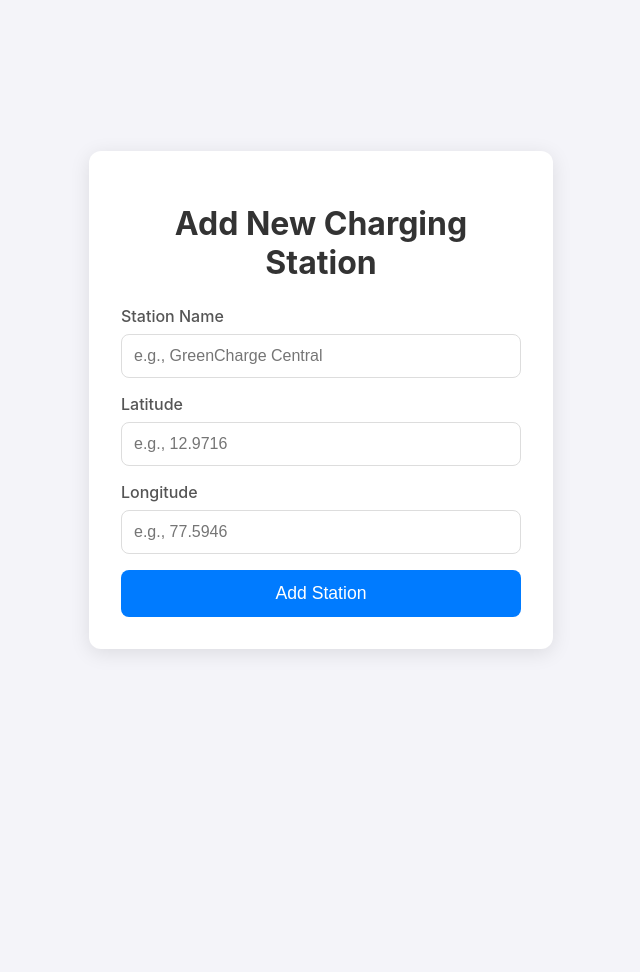
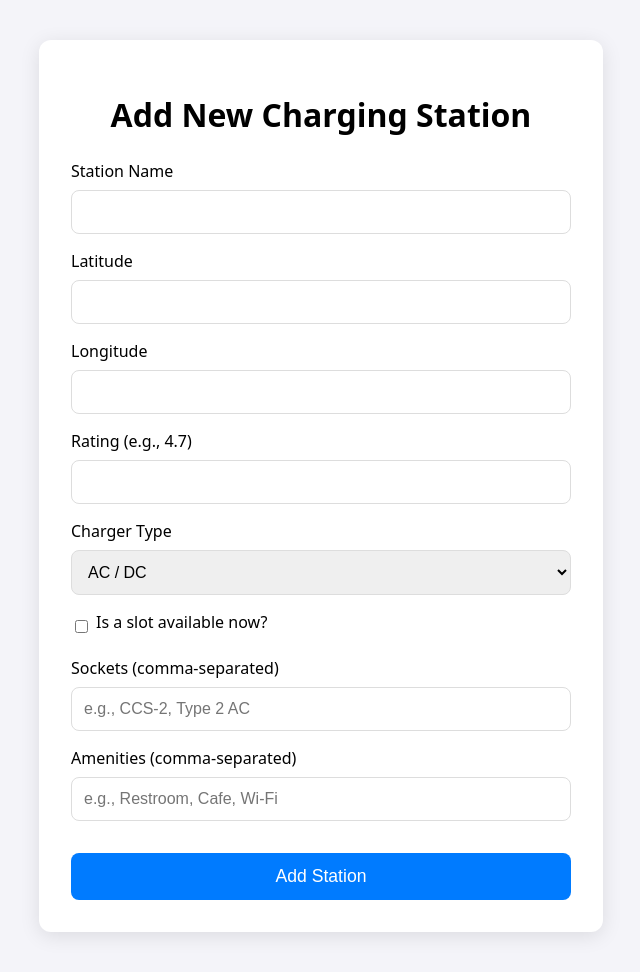
Before and after one commit to Aathisivansk/Osmion_EV, a Flask app: page / in a window 1280 px wide. Shown: the whole page, without its empty margins (319-959 px from the left). Before the commit the page ends 653 px from the top, so only its background shows below. Run offline with Flask 3, Linux system fonts and the light colour scheme.

Commit message:
Enhance charging station management: add new fields for station details, improve form validation, and update map display with charger types and amenities

```diff
--- a/backend/app.py
+++ b/backend/app.py
@@ -1,13 +1,14 @@
 from flask import Flask, render_template, request, redirect, url_for, flash, jsonify
 from pymongo import MongoClient
-from flask_cors import CORS # 1. Import CORS
+from flask_cors import CORS
 import os
 
 app = Flask(__name__)
-CORS(app) # 2. Initialize CORS to allow cross-origin requests
+CORS(app)
 app.secret_key = "supersecretkey"
 
 # --- Connect to MongoDB ---
+# IMPORTANT: Replace with your actual MongoDB connection string
 MONGO_URI = "mongodb://localhost:27017/"
 client = MongoClient(MONGO_URI)
 db = client.get_database("charging_stations_db")
@@ -20,45 +21,62 @@ def index():
 
 @app.route('/add', methods=['POST'])
 def add_station():
-    """Handles the form submission to add a new station."""
-    # ... (this function remains unchanged)
+    """Handles the form submission to add a new station with detailed data."""
     try:
+        # --- NEW: Get all new fields from the form ---
         station_name = request.form.get('stationName')
         latitude = float(request.form.get('latitude'))
         longitude = float(request.form.get('longitude'))
+        charger_type = request.form.get('chargerType')
+        rating = float(request.form.get('rating'))
 
-        if not station_name or not latitude or not longitude:
-            flash("All fields are required!", "error")
-            return redirect(url_for('index'))
+        # Checkbox sends 'on' if checked, otherwise it's missing from the form
+        slot_available = True if request.form.get('slotAvailable') == 'on' else False
 
+        # Split comma-separated strings into lists
+        sockets_raw = request.form.get('sockets', '')
+        sockets = [s.strip() for s in sockets_raw.split(',') if s.strip()]
+
+        amenities_raw = request.form.get('amenities', '')
+        amenities = [a.strip() for a in amenities_raw.split(',') if a.strip()]
+
+        # --- NEW: Create the document with all fields ---
         station_document = {
             "stationName": station_name,
             "latitude": latitude,
-            "longitude": longitude
+            "longitude": longitude,
+            "chargerType": charger_type,
+            "rating": rating,
+            "slotAvailable": slot_available,
+            "sockets": sockets,
+            "amenities": amenities
         }
+
+        print(station_document)  # Debugging line to check the document structure
 
         stations_collection.insert_one(station_document)
         flash("Charging station added successfully!", "success")
 
     except (ValueError, TypeError):
-        flash("Invalid input for latitude or longitude.", "error")
+        flash("Invalid input for numeric fields (lat, long, rating).", "error")
     except Exception as e:
         flash(f"An error occurred: {e}", "error")
 
     return redirect(url_for('index'))
 
-# --- API Endpoint for Flutter App ---
 @app.route('/api/stations', methods=['GET'])
 def get_stations():
     """API endpoint to retrieve all charging station data."""
-    # ... (this function remains unchanged)
+    # This function works as-is and will now return the new fields automatically
     try:
         all_stations = stations_collection.find({})
         output = []
         for station in all_stations:
             station['_id'] = str(station['_id'])
             output.append(station)
+        print( output)  # Debugging line to check output
         return jsonify(output)
+
     except Exception as e:
         return jsonify({"error": str(e)}), 500
 
--- a/backend/templates/index.html
+++ b/backend/templates/index.html
@@ -5,100 +5,52 @@
     <meta name="viewport" content="width=device-width, initial-scale=1.0">
     <title>Add Charging Station</title>
     <style>
-        body {
-            font-family: -apple-system, BlinkMacSystemFont, "Segoe UI", Roboto, sans-serif;
-            background-color: #f4f4f9;
-            display: flex;
-            justify-content: center;
-            align-items: center;
-            height: 100vh;
-            margin: 0;
-        }
-        .container {
-            background: white;
-            padding: 2rem;
-            border-radius: 12px;
-            box-shadow: 0 4px 20px rgba(0, 0, 0, 0.1);
-            width: 100%;
-            max-width: 400px;
-        }
-        h1 {
-            color: #333;
-            text-align: center;
-            margin-bottom: 1.5rem;
-        }
-        .form-group {
-            margin-bottom: 1rem;
-        }
-        label {
-            display: block;
-            margin-bottom: 0.5rem;
-            color: #555;
-            font-weight: 500;
-        }
-        input {
-            width: 100%;
-            padding: 0.75rem;
-            border: 1px solid #ddd;
-            border-radius: 8px;
-            box-sizing: border-box;
-            font-size: 1rem;
-        }
-        button {
-            width: 100%;
-            padding: 0.8rem;
-            border: none;
-            border-radius: 8px;
-            background-color: #007bff;
-            color: white;
-            font-size: 1.1rem;
-            cursor: pointer;
-            transition: background-color 0.2s;
-        }
-        button:hover {
-            background-color: #0056b3;
-        }
-        .flash {
-            padding: 1rem;
-            margin-bottom: 1rem;
-            border-radius: 8px;
-            text-align: center;
-        }
-        .flash.success {
-            background-color: #d4edda;
-            color: #155724;
-        }
-        .flash.error {
-            background-color: #f8d7da;
-            color: #721c24;
-        }
+        body { font-family: system-ui, sans-serif; background-color: #f4f4f9; display: flex; justify-content: center; padding-top: 2rem; padding-bottom: 2rem; }
+        .container { background: white; padding: 2rem; border-radius: 12px; box-shadow: 0 4px 20px rgba(0,0,0,0.1); width: 100%; max-width: 500px; }
+        h1 { text-align: center; margin-bottom: 1.5rem; }
+        .form-group { margin-bottom: 1rem; }
+        label { display: block; margin-bottom: 0.5rem; font-weight: 500; }
+        input[type="text"], input[type="number"], select { width: 100%; padding: 0.75rem; border: 1px solid #ddd; border-radius: 8px; box-sizing: border-box; font-size: 1rem; }
+        .checkbox-group { display: flex; align-items: center; }
+        input[type="checkbox"] { width: auto; margin-right: 0.5rem; }
+        button { width: 100%; padding: 0.8rem; border: none; border-radius: 8px; background-color: #007bff; color: white; font-size: 1.1rem; cursor: pointer; margin-top: 1rem; }
+        .flash { padding: 1rem; margin-bottom: 1rem; border-radius: 8px; text-align: center; }
+        .flash.success { background-color: #d4edda; color: #155724; }
+        .flash.error { background-color: #f8d7da; color: #721c24; }
     </style>
 </head>
 <body>
     <div class="container">
         <h1>Add New Charging Station</h1>
-
         {% with messages = get_flashed_messages(with_categories=true) %}
-            {% if messages %}
-                {% for category, message in messages %}
-                    <div class="flash {{ category }}">{{ message }}</div>
-                {% endfor %}
-            {% endif %}
+            {% if messages %}{% for category, message in messages %}
+                <div class="flash {{ category }}">{{ message }}</div>
+            {% endfor %}{% endif %}
         {% endwith %}
 
         <form action="/add" method="POST">
+            <div class="form-group"><label for="stationName">Station Name</label><input type="text" id="stationName" name="stationName" required></div>
+            <div class="form-group"><label for="latitude">Latitude</label><input type="number" step="any" id="latitude" name="latitude" required></div>
+            <div class="form-group"><label for="longitude">Longitude</label><input type="number" step="any" id="longitude" name="longitude" required></div>
+            <div class="form-group"><label for="rating">Rating (e.g., 4.7)</label><input type="number" step="0.1" id="rating" name="rating" required></div>
+
             <div class="form-group">
-                <label for="stationName">Station Name</label>
-                <input type="text" id="stationName" name="stationName" placeholder="e.g., GreenCharge Central" required>
+                <label for="chargerType">Charger Type</label>
+                <select id="chargerType" name="chargerType">
+                    <option value="Both">AC / DC</option>
+                    <option value="AC">AC Only</option>
+                    <option value="DC">DC Only</option>
+                </select>
             </div>
-            <div class="form-group">
-                <label for="latitude">Latitude</label>
-                <input type="number" step="any" id="latitude" name="latitude" placeholder="e.g., 12.9716" required>
+
+            <div class="form-group checkbox-group">
+                <input type="checkbox" id="slotAvailable" name="slotAvailable">
+                <label for="slotAvailable">Is a slot available now?</label>
             </div>
-            <div class="form-group">
-                <label for="longitude">Longitude</label>
-                <input type="number" step="any" id="longitude" name="longitude" placeholder="e.g., 77.5946" required>
-            </div>
+
+            <div class="form-group"><label for="sockets">Sockets (comma-separated)</label><input type="text" id="sockets" name="sockets" placeholder="e.g., CCS-2, Type 2 AC"></div>
+            <div class="form-group"><label for="amenities">Amenities (comma-separated)</label><input type="text" id="amenities" name="amenities" placeholder="e.g., Restroom, Cafe, Wi-Fi"></div>
+
             <button type="submit">Add Station</button>
         </form>
     </div>
```
Also changed, not shown: 1 other file.
